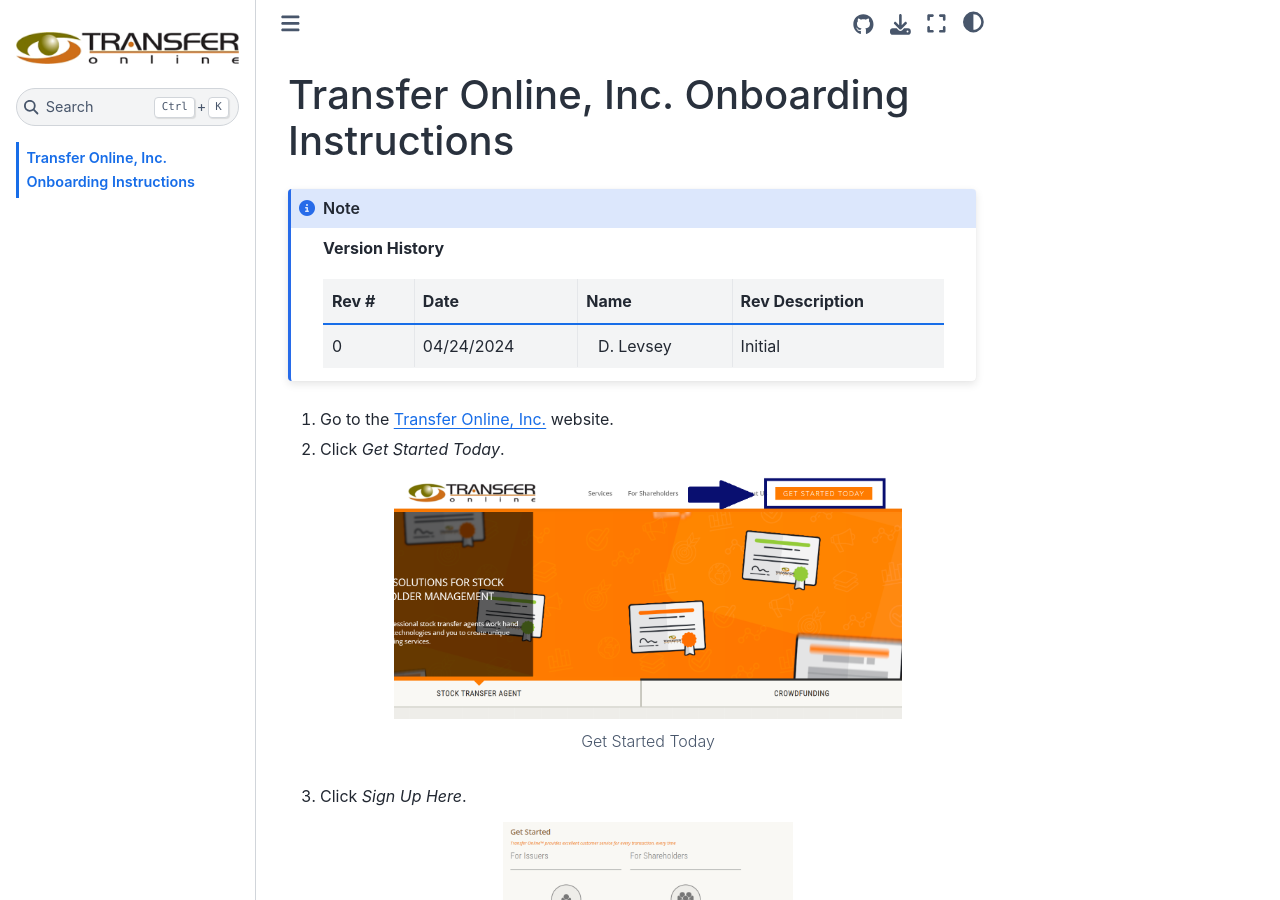
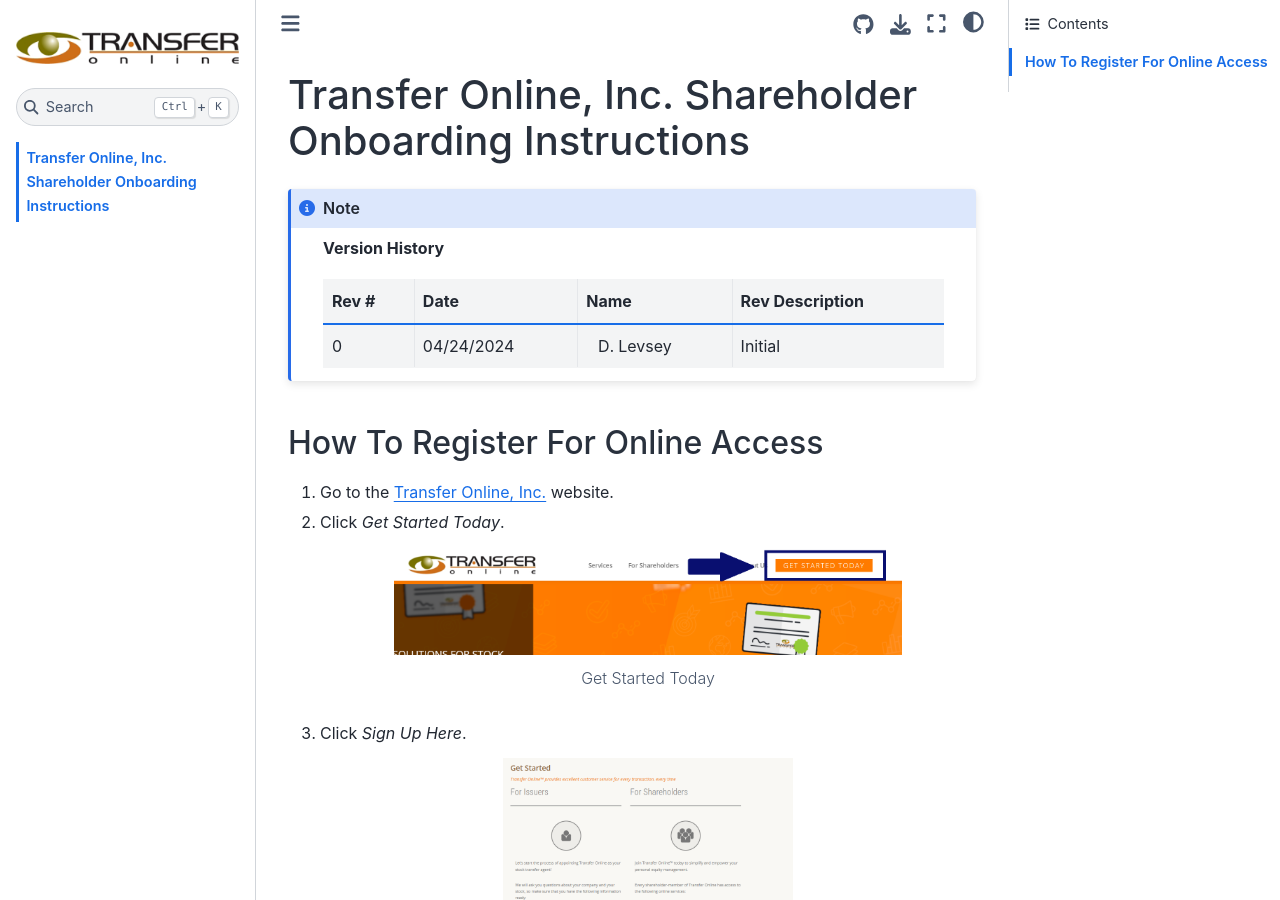
Before and after one commit to levseyd01/TOL_onboarding, a Sphinx documentation site: the page built from source/index.rst, in a window 1280 px wide and 900 px high. Built offline with Sphinx 7.4.7 and the Sphinx Book theme 1.1.4, drawn with Linux system fonts in a browser that asks for light colours.

```diff
--- a/source/index.rst
+++ b/source/index.rst
@@ -1,8 +1,8 @@
 
 
-#############################################
-Transfer Online, Inc. Onboarding Instructions
-#############################################
+#########################################################
+Transfer Online, Inc. Shareholder Onboarding Instructions
+#########################################################
 
 .. only:: html
 
@@ -45,6 +45,9 @@ Transfer Online, Inc. Onboarding Instructions
 
       \clearpage
 
+
+How To Register For Online Access
+=================================
 
 1. Go to the `Transfer Online, Inc. <https://www.transferonline.com/>`_ website.
 
```
Also changed, not shown: source/_static/pdf_images/get_started_today.png.
